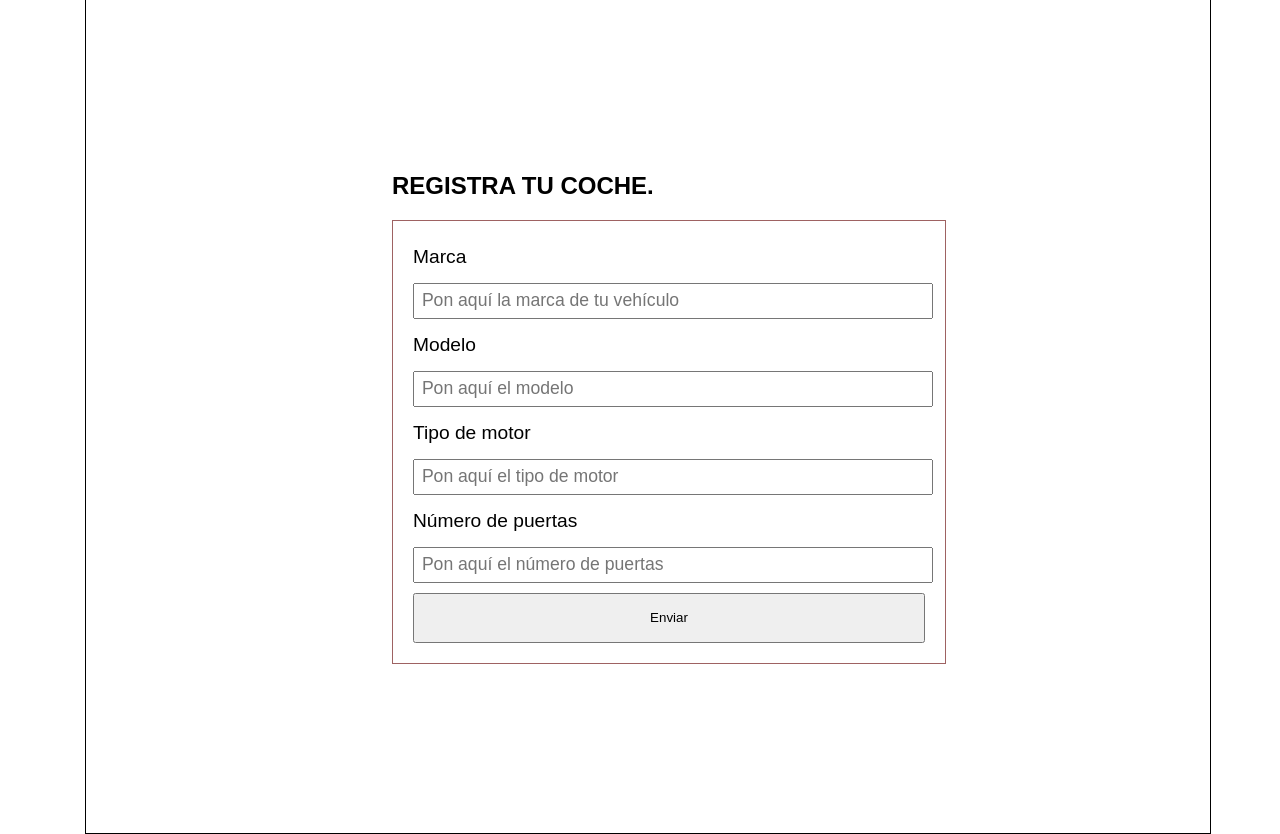
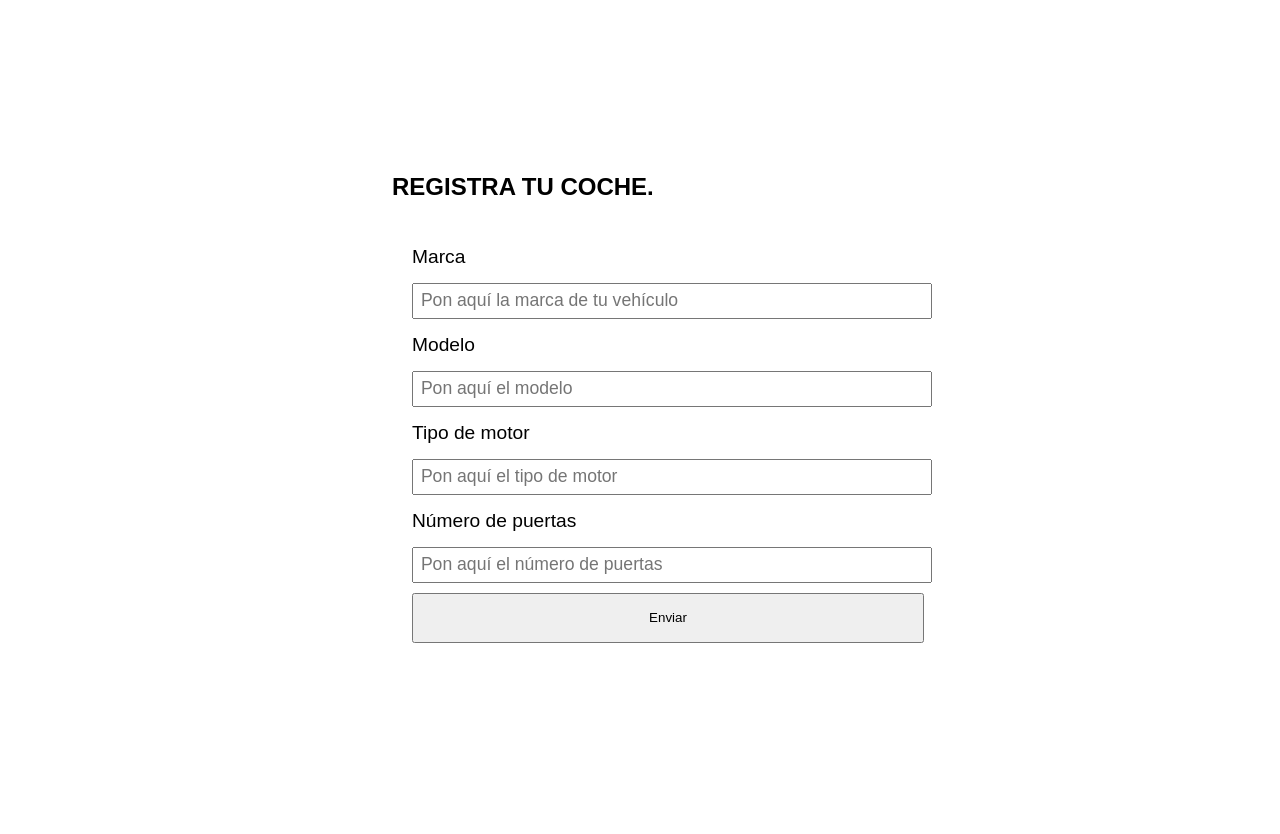
Before and after one commit to Guillermoqbero/app_coches, a PHP site: page /templates/anadir-vehiculo.php in a window 1280 px wide. After the commit the page ends 643 px from the top, so only its background shows below. Run offline with PHP 8.4, Linux system fonts and the light colour scheme.

Commit message:
último commit

```diff
--- a/assets/styles.css
+++ b/assets/styles.css
@@ -25,7 +25,7 @@ main {
           align-items: center;
   width: 80%;
   height: 750px;
-  border: 1px solid black;
+  /*  border: 1px solid black; */
   padding: 50px;
 }
 
@@ -129,7 +129,7 @@ a {
           align-items: flex-start;
   width: 100%;
   height: auto;
-  border: 1px solid #9e6262;
+  /*  border: 1px solid rgb(158, 98, 98); */
   padding: 20px;
 }
 
@@ -197,7 +197,7 @@ a {
           align-items: flex-start;
   width: auto;
   height: auto;
-  border: 1px solid #9e6262;
+  /*  border: 1px solid rgb(158, 98, 98); */
   padding: 50px;
 }
 
--- a/assets/styles.scss
+++ b/assets/styles.scss
@@ -13,7 +13,7 @@ main {
     align-items: center;
     width: 80%;
     height: 750px;
-    border: 1px solid black;
+    /*  border: 1px solid black; */
     padding: 50px;
 }
 .boton-cliente {
@@ -73,7 +73,7 @@ a {
         align-items: flex-start;
         width: 100%;
         height: auto;
-        border: 1px solid rgb(158, 98, 98);
+        /*  border: 1px solid rgb(158, 98, 98); */
         padding: 20px;
         label {
             font-size: 1.2em;
@@ -116,7 +116,7 @@ a {
         align-items: flex-start;
         width: auto;
         height: auto;
-        border: 1px solid rgb(158, 98, 98);
+        /*  border: 1px solid rgb(158, 98, 98); */
         padding: 50px;
         label {
             font-size: 1.5em;
--- a/classes/class.db.php
+++ b/classes/class.db.php
@@ -118,16 +118,18 @@ public function enviarVendedor($datos, $nombre, $apellidos, $email, $provincia,
 
     }
 
-public function enviarVehiculo($datos, $marca, $modelo, $tipo_motor, $num_puertas)
+public function enviarVehiculo($datos, $marca, $modelo, $tipo_motor, $num_puertas, $idCompradores, $idVendedores)
     {
         $miConexion = $this->crearConexion();
-        $enviarVehiculo = $miConexion->prepare("INSERT INTO COCHES  (marca, modelo, tipo_motor, num_puertas) VALUES (?, ?, ?, ?)");
+        $enviarVehiculo = $miConexion->prepare("INSERT INTO COCHES  (marca, modelo, tipo_motor, num_puertas, COMPRADORES_id, VENDEDORES_id) VALUES (?, ?, ?, ?)");
         $enviarVehiculo->bind_param(
             $datos,
             $marca,
             $modelo,
             $tipo_motor,
-            $num_puertas
+            $num_puertas,
+            $idCompradores,
+            $idVendedores
           );
 
         // Compruebo si la conexión se establece bien
--- a/templates/anadir-vehiculo.php
+++ b/templates/anadir-vehiculo.php
@@ -17,7 +17,6 @@ $InputCeina =new CeinaForms();
 $enviarVehiculo = new DBforms();
 
 if($_SERVER["REQUEST_METHOD"] === "POST"){
-     var_dump($_POST);
   $InputCeina->enviarFormulario($_POST);
 }
 $existeValidacion = !empty($InputCeina) && $_SERVER["REQUEST_METHOD"] === "POST" ? true : false;
@@ -82,8 +81,6 @@ $existeValidacion = !empty($InputCeina) && $_SERVER["REQUEST_METHOD"] === "POST"
 
 $errores = $InputCeina->hayErrores();
 if (!$errores && $existeValidacion) {
-
-   var_dump($InputCeina->datosRecibidos);
     // Enviar a la base de datos
     $idvehiculo = $enviarVehiculo->enviarVehiculo(
         'sssi',
```
Also changed, not shown: templates/usuario-cliente.php (+3 -6 lines), templates/usuario-vendedor.php (+2 -5 lines), 1 other file.
